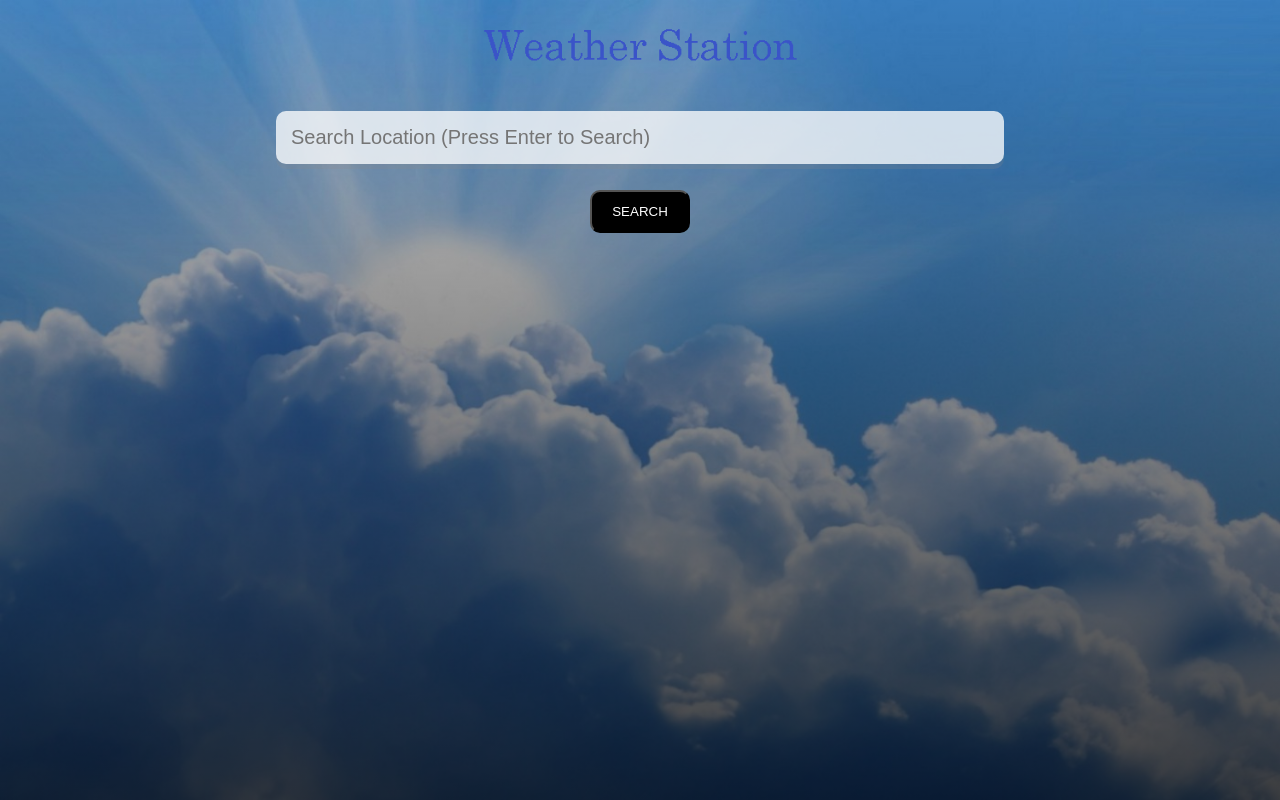
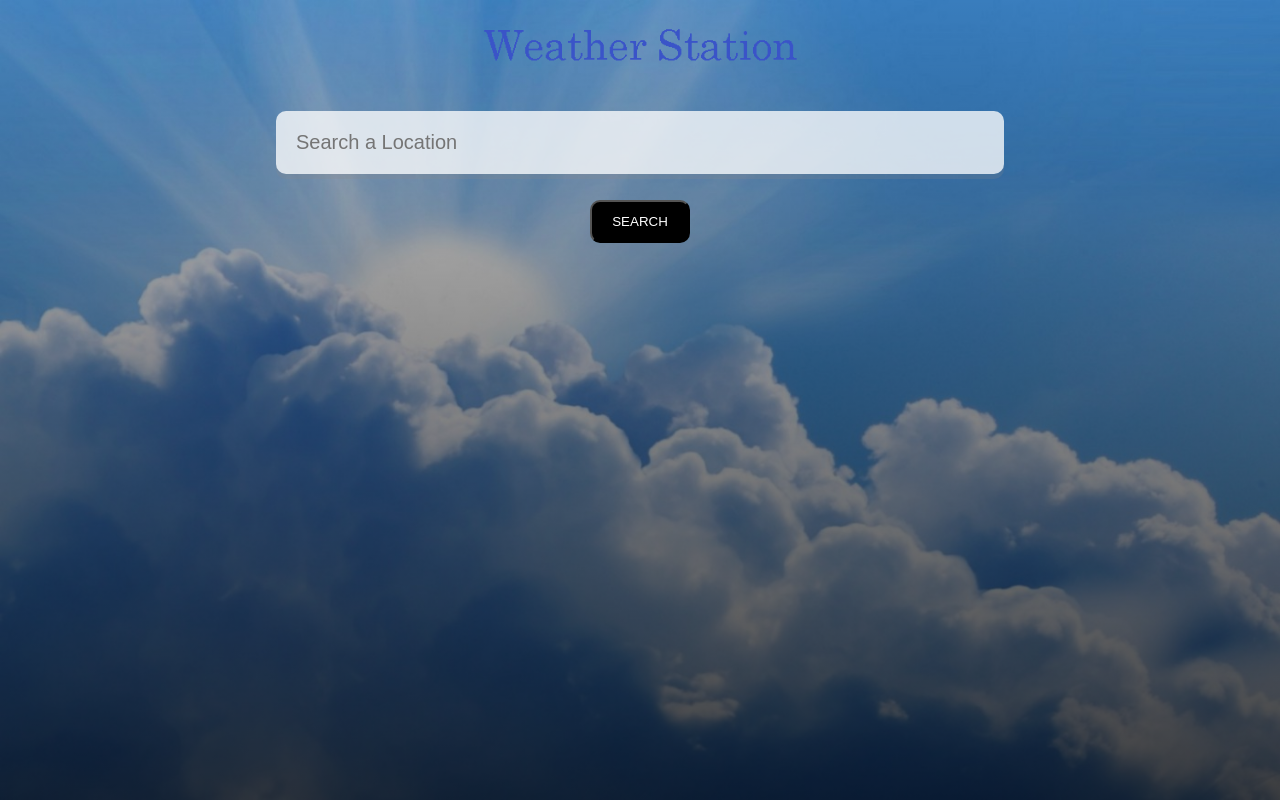
Before and after one commit to PACH05/Weather-Station, a React (Create React App) app: page / in a window 1280 px wide. Built offline with nearby package versions, Linux system fonts and the light colour scheme.

Commit message:
initial production complete

```diff
--- a/src/App.js
+++ b/src/App.js
@@ -88,14 +88,14 @@ function App() {
     <div className="app">
       <main>
         <div className="logoParent">
-          <img className="logo" src={pic}/>
+          <img className="logo" src={pic}></img>
         </div>
         <div className="parentSearch">
           <div className="search-box">
             <input
               type="text"
               className="search-bar"
-              placeholder="Search Location (Press Enter to Search)"
+              placeholder="Search a Location"
               onChange={(e) => setQuery(e.target.value)}
               value={query}
               onKeyPress={search}
--- a/src/index.css
+++ b/src/index.css
@@ -69,7 +69,7 @@ main {
   /* display: flex; */
   /* justify-content: center; */
   /* width: 80%; */
-  padding: 15px;
+  padding: 20px;
 
   appearance: none;
   background: rebeccapurple;
@@ -87,15 +87,6 @@ main {
   font-size: 20px;
 
   transition: 0.4s ease;
-}
-
-.btn {
-  margin-left: 1rem;
-  padding: 15px 30px;
-  border-radius: 10px;
-  font-family: Arial, Helvetica, sans-serif;
-  font-size: 1.2rem;
-
 }
 
 .search-bar {
```
